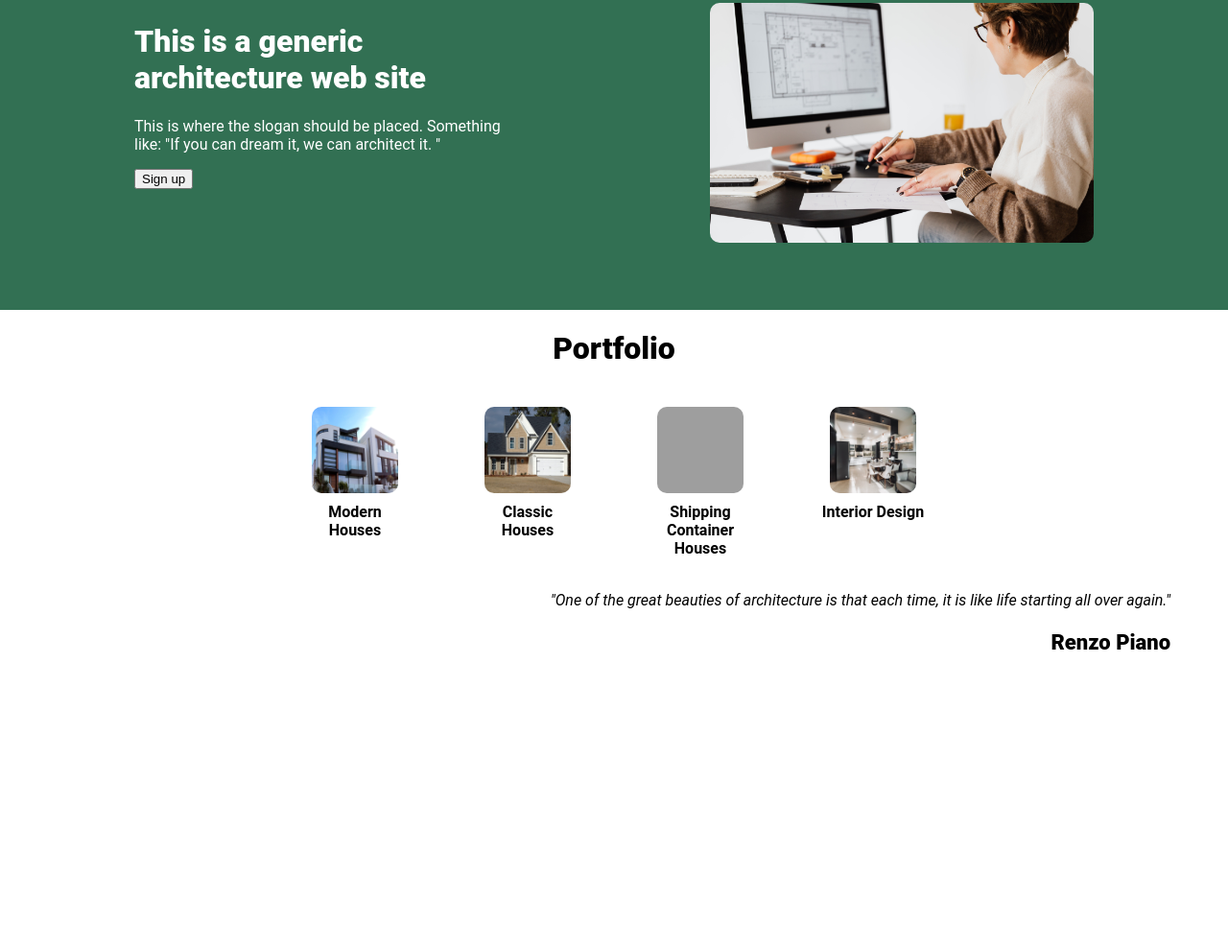
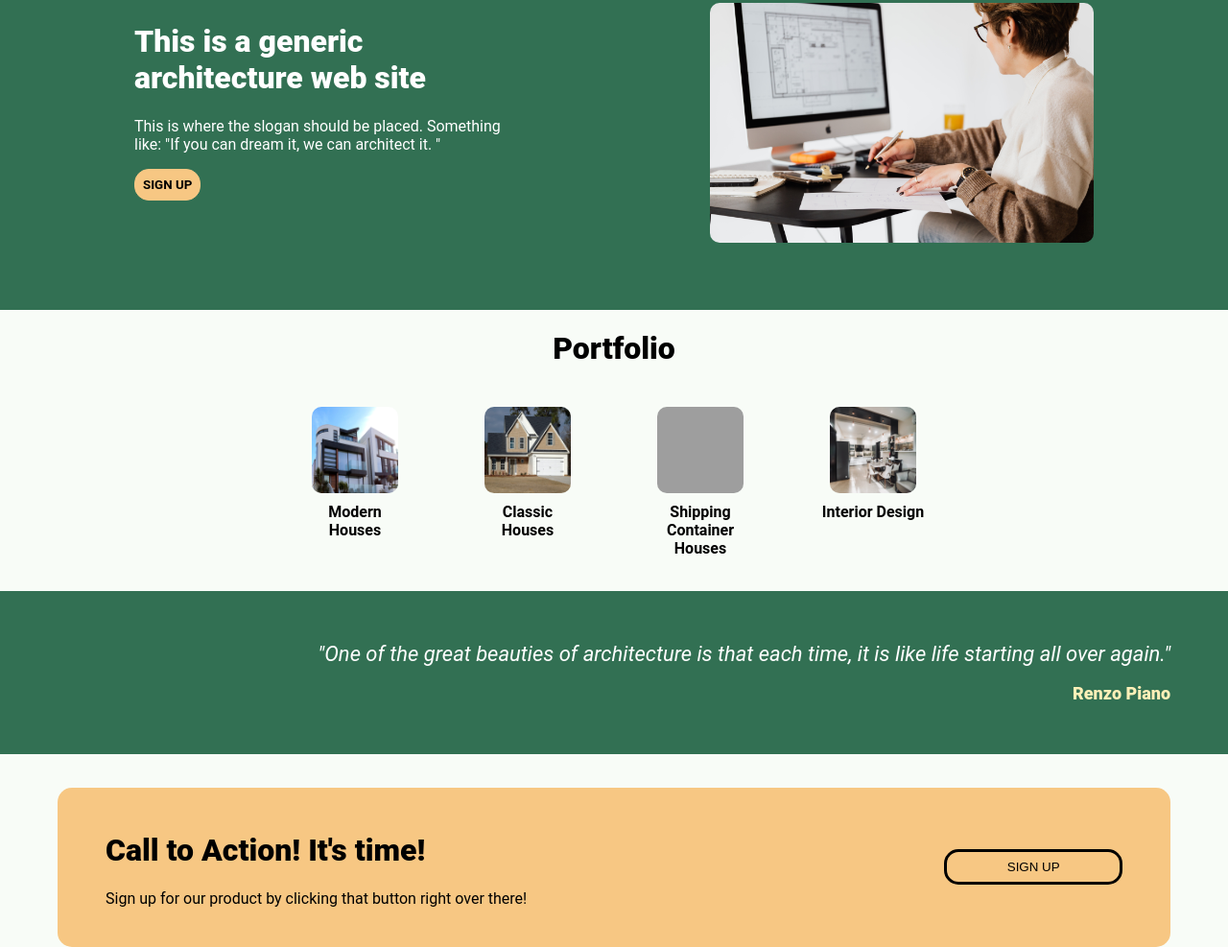
Before and after one commit to tfs98vr/odin-generic-architecture, a plain HTML site: page index.html in a window 1280 px wide. Shown: the part 122-1109 px from the top of the page at 96% size. Before the commit the page ends 861 px from the top, so only its background shows below. Drawn offline with Linux system fonts and the light colour scheme; grey boxes are pictures that could not be loaded.

Commit message:
index.html

```diff
--- a/index.html
+++ b/index.html
@@ -22,7 +22,7 @@
                 <h1>This is a generic architecture web site</h1>
                 <p>This is where the slogan should be placed. Something like: "If you can dream it, we can architect it.
                     "</p>
-                <button type="button">Sign up</button>
+                <button type="button">SIGN UP</button>
             </div>
 
             <img src="img1.jpg" alt="a person working at a office"/>
@@ -55,11 +55,16 @@
         </div>
 
         <div class="container3">
-            <i>"One of the great beauties of architecture is that each time, it is like life starting all over again."</i>
+            <p><i>"One of the great beauties of architecture is that each time, it is like life starting all over again."</i></p>
             <p>Renzo Piano</p>
         </div>
 
         <div class="container4">
+            <div class="texto4">
+                <h1>Call to Action! It's time!</h1>
+                <p>Sign up for our product by clicking that button right over there!</p>
+            </div>
+            <button type="button">SIGN UP</button>
         </div>
 
         <div class="footer">
--- a/style.css
+++ b/style.css
@@ -3,6 +3,7 @@ body {
     margin: 0;
     display: flex;
     flex-direction: column;
+    background-color: #f8fcf7;
 }
 
 .header {
@@ -44,6 +45,16 @@ a {
     justify-content: space-around;
 }
 
+.container1 button {
+    background-color: #f7c783;
+    color: black;
+    font-family: roboto, sans-serif;
+    font-weight: 700;
+    padding: 8px;
+    border-radius: 15px;
+    border: 1px double #f7c783;
+}
+
 .container1 img {
    height: 250px;
    width: 400px;
@@ -68,6 +79,8 @@ h1 {
     font-family: roboto, sans-serif;
     font-weight: 900;
     gap: 20px;
+    background-color: #f8fcf7;
+    padding-bottom: 35px;
 }
 
 .gal-img {
@@ -95,13 +108,44 @@ h1 {
 }
 
 .container3 {
-    margin-left: auto;
     padding: 35px 60px 35px 0;
-    font-family: roboto, sans-serif
+    font-family: roboto, sans-serif;
+    background-color: #327053;
 }
 
-.container3 p{
+.container3 i {
+    margin-left: auto;
+    font-size: 22px;
+    font-weight: 400;
+    color: white;
+}
+
+.container3 p {
+    color: #fff0b8;
     text-align: right;
-    font-size: 22px;
     font-weight: 800;
+    font-size: 18px;
 }
+
+.container4 {
+    height: 130px;
+    display: flex;
+    background-color: #f7c783;
+    margin: 35px 60px 35px 60px;
+    padding: 25px 50px 25px 50px;
+    align-items: center;
+    border-radius: 15px;
+    font-family: roboto, sans-serif;
+}
+
+.texto4 {
+   flex-grow: 4;
+}
+
+.container4 button {
+   flex-grow: 1;
+   padding: 8px;
+   background-color: #f7c783;
+   border: 3px solid black;
+   border-radius: 15px;
+}
```
